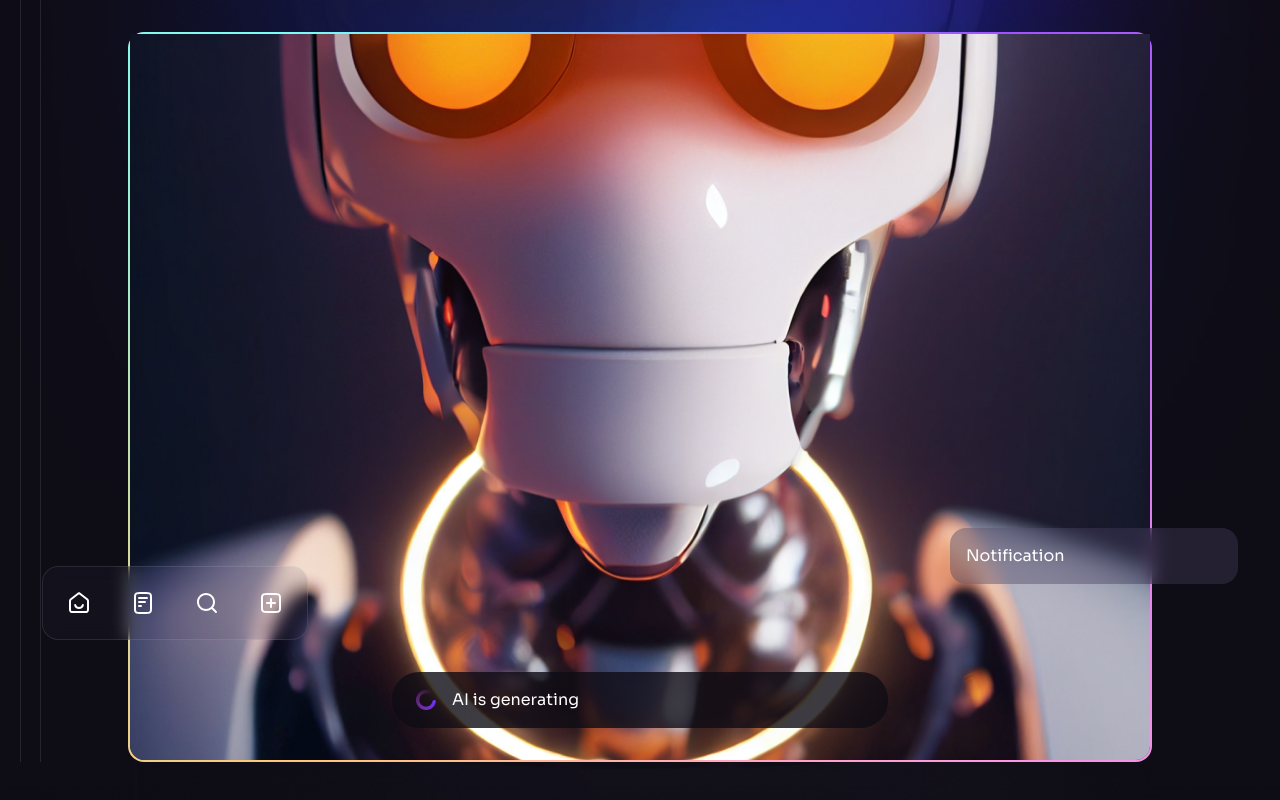
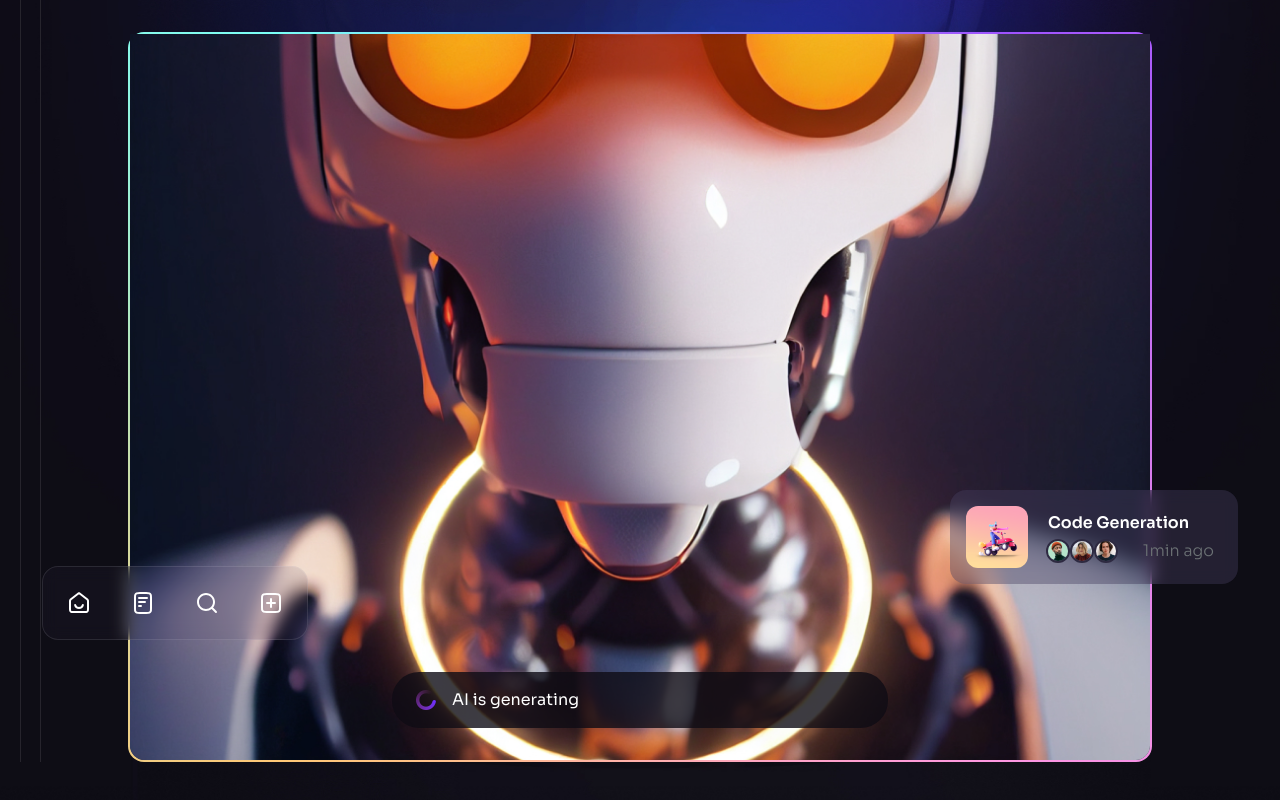
Before and after one commit to sakirmohammad775/brain-flow-client-site, a React (Vite) app: page / in a window 1280 px wide. Shown: the part 458-1258 px from the top of the page. Built offline with nearby package versions, Linux system fonts and the light colour scheme.

Commit message:
add generation

```diff
--- /dev/null
+++ b/src/Pages/Home/CompanyLogos.jsx
@@ -0,0 +1,11 @@
+
+
+const CompanyLogos = () => {
+    return (
+        <div>
+
+        </div>
+    );
+};
+
+export default CompanyLogos;
--- a/src/Pages/Home/Notification.jsx
+++ b/src/Pages/Home/Notification.jsx
@@ -1,10 +1,34 @@
+import { notification1 } from "../../assets";
+import { notificationImages } from "../../Constant";
 
 
 const Notification = ({className,title}) => {
     return (
         <>
         <div className={`${className || ""} flex items-center p-4 pr-6 bg-n-9/40 backdrop-blur border-n-1/10 rounded-2xl gap-5`}>
-            Notification
+        <img src={notification1}
+        height={62}
+        width={62}
+         alt="image"  className="rounded-xl"/>
+        <div className="flex-1">
+            <h6 className="mb-1 font-semibold text-base">
+                {title}
+            </h6>
+            <div className="flex items-center justify-between">
+                <ul className="flex -m-0.5">
+                    {notificationImages.map((item,index)=>(
+                        <li key={index} className="flex w-6 h-6 border-2 border-n-12 rounded-full overflow-hidden">
+                            <img src={item}
+                            className="w-full"
+                            width={20}
+                            height={20}
+                             alt={item} />
+                        </li>
+                    ))}
+                </ul>
+                <div className="body-2 text-n-13">1min ago</div>
+            </div>
+        </div>
         </div>
         </>
     );
```
